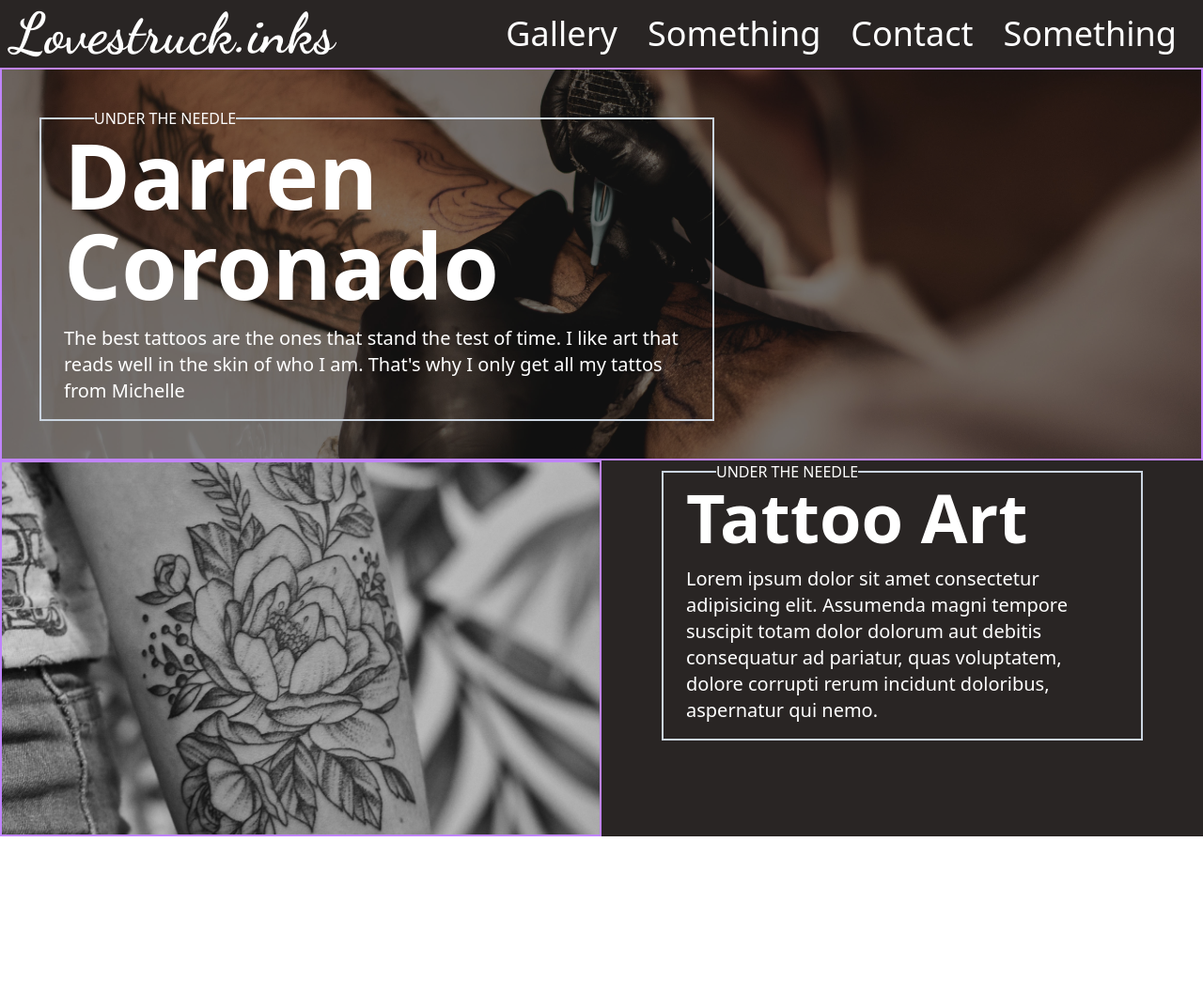
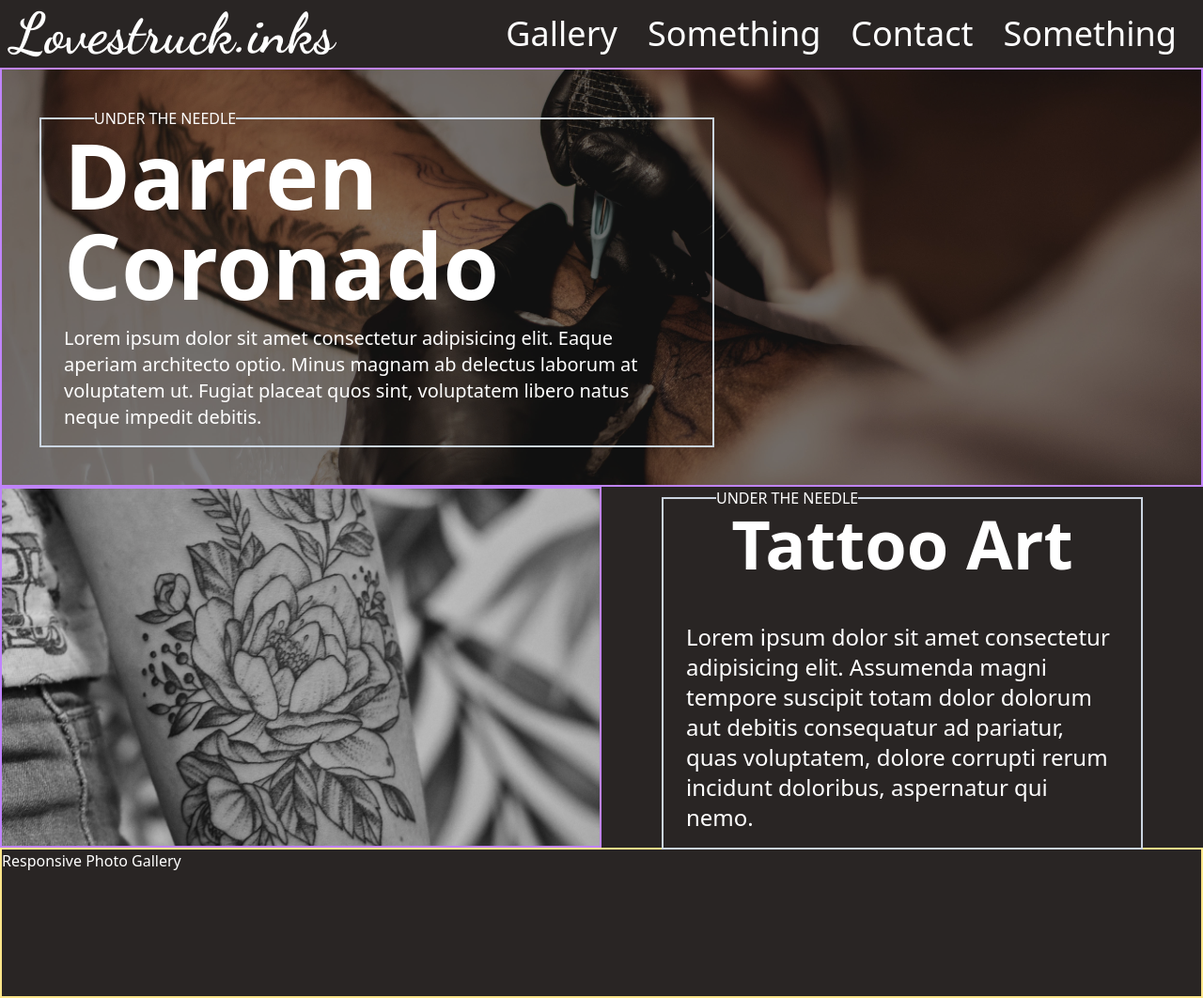
Before and after one commit to brianf4/lovestruck-inks, a plain HTML site: page src/index.html in a window 1280 px wide. Shown: the whole page at 94% size. Before the commit the page ends 890 px from the top, so only its background shows below. Drawn offline with Linux system fonts and the light colour scheme.

Commit message:
minor css changes

```diff
--- a/src/input.css
+++ b/src/css/input.css
@@ -1,6 +1,25 @@
 @tailwind base;
 @tailwind components;
 @tailwind utilities;
+
+/* Box Model Hack */
+* {
+    box-sizing: border-box;
+}
+
+/* Clear fix hack */
+.clearfix:after {
+    content: ".";
+    display: block;
+    clear: both;
+    visibility: hidden;
+    line-height: 0;
+    height: 0;
+}
+
+.clear {
+   clear: both;
+}
 
 #title {
     font-family: 'Dancing Script', cursive;
@@ -12,5 +31,4 @@
 
 #image1 {
     background: no-repeat center/100%  url(/images/eduardo-vaccari-pIltvcnqsfU-unsplash.jpg);
-    height: 400px;
 }
--- a/src/index.html
+++ b/src/index.html
@@ -37,26 +37,28 @@
             <legend class="text-white ml-8">UNDER THE NEEDLE</legend>
             <h2 class="text-white text-8xl font-semibold">Darren Coronado</h2>
             <blockquote>
-                <p class="text-white text-xl py-4">The best tattoos are the ones that stand the test of time. I like art that reads well in the skin of who I am. That's why I only get all my tattos from Michelle</p>
+                <p class="text-white text-xl py-4">Lorem ipsum dolor sit amet consectetur adipisicing elit. Eaque aperiam architecto optio. Minus magnam ab delectus laborum at voluptatem ut. Fugiat placeat quos sint, voluptatem libero natus neque impedit debitis. </p>
             </blockquote>
         </fieldset>
     </main>
     <section>
-        <section class="flex">
-            <section id="image1" class="border-2 border-purple-400 w-2/4"></section>
-            <section class="w-2/4">
-                <fieldset class="px-6 border-2 border-slate-300 w-4/5 m-auto">
+        <section class="flex h-96">
+            <section id="image1" class="border-2 border-purple-400 w-2/4">
+            </section>
+            <section class="w-2/4 flex">
+                <fieldset class="px-6 border-2 border-slate-300 w-4/5 h-max m-auto flex flex-col gap-y-8">
                     <legend class="text-white ml-8">UNDER THE NEEDLE</legend>
-                    <h2 class="text-white text-7xl font-semibold">Tattoo Art</h2>
+                    <h2 class="text-white text-7xl font-semibold text-center">Tattoo Art</h2>
                     <blockquote>
-                        <p class="text-white text-xl py-4">Lorem ipsum dolor sit amet consectetur adipisicing elit. Assumenda magni tempore suscipit totam dolor dolorum aut debitis consequatur ad pariatur, quas voluptatem, dolore corrupti rerum incidunt doloribus, aspernatur qui nemo.</p>
+                        <p class="text-white text-2xl py-4 leading-8">Lorem ipsum dolor sit amet consectetur adipisicing elit. Assumenda magni tempore suscipit totam dolor dolorum aut debitis consequatur ad pariatur, quas voluptatem, dolore corrupti rerum incidunt doloribus, aspernatur qui nemo.</p>
                     </blockquote>
                 </fieldset>
             </section>
         </section>
-        <section></section>
     </section>
-    <section></section>
+    <section class="imgGridContainer border-2 border-amber-200 h-40">
+        <h3 class="text-white">Responsive Photo Gallery</h3>
+    </section>
     <section></section>
     <footer></footer>
 
```
Also changed, not shown: dist/output.css.
